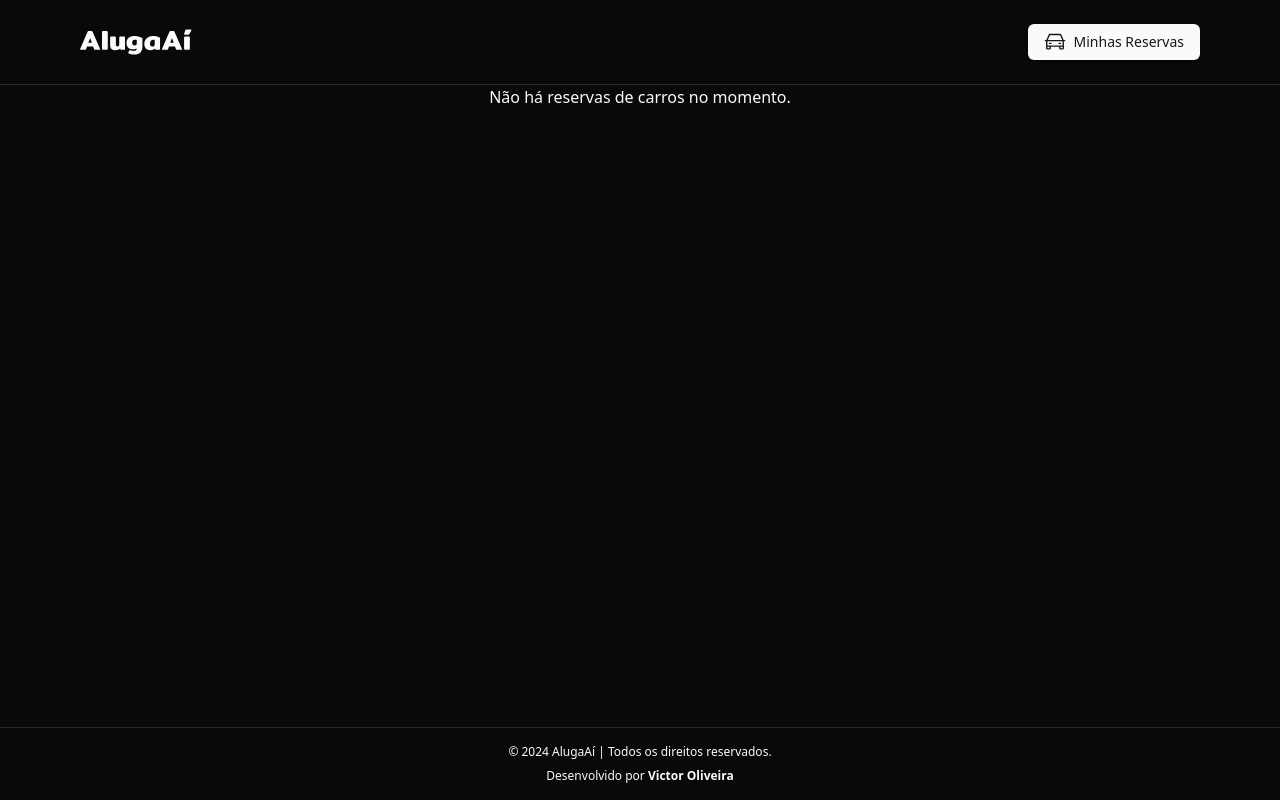
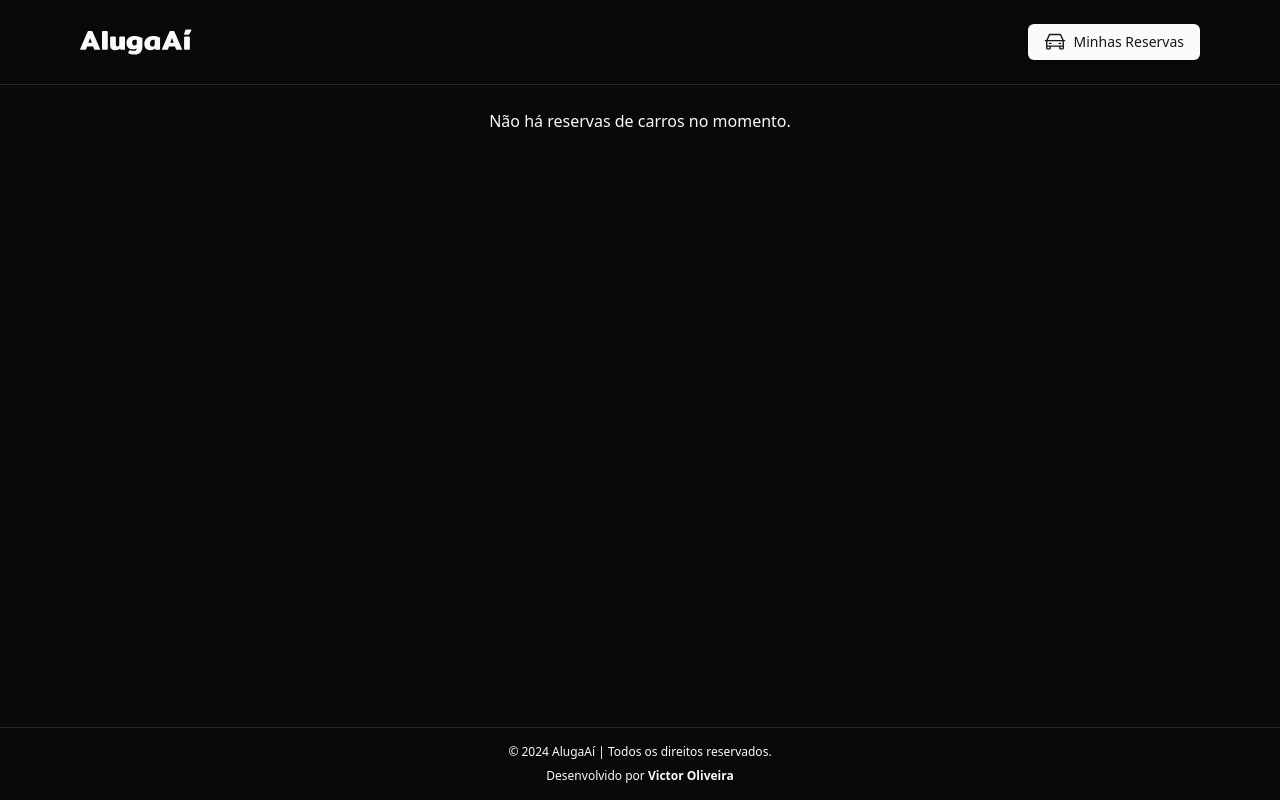
Before and after one commit to vctrhugoop/aluga-ai, a React (Vite) app: page /reservas in a window 1280 px wide. Built offline with nearby package versions, Linux system fonts and the light colour scheme.

Commit message:
🌈 style: add styles in empty state

```diff
--- a/src/pages/MyBookings.tsx
+++ b/src/pages/MyBookings.tsx
@@ -31,9 +31,9 @@ export function MyBookings() {
   return (
     <div className="mx-auto max-w-6xl">
       {bookingsCars.length <= 0 ? (
-        <div>
+        <section className="mx-auto max-w-6xl space-y-4 px-4 pb-48 pt-6">
           <p>Não há reservas de carros no momento.</p>
-        </div>
+        </section>
       ) : (
         <section className="mx-auto max-w-6xl space-y-4 px-4 pb-48 pt-6">
           <h1 className="text-xl font-bold">Minhas Reservas</h1>
```
